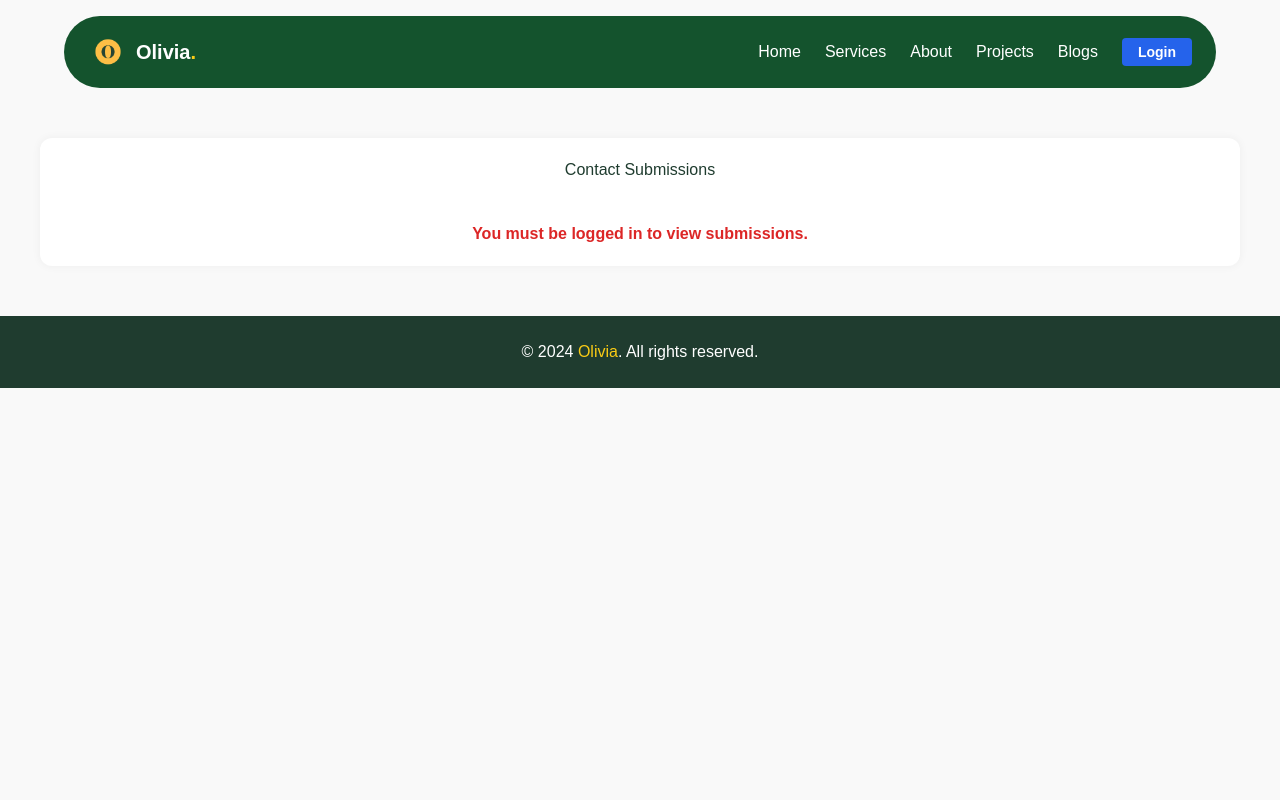
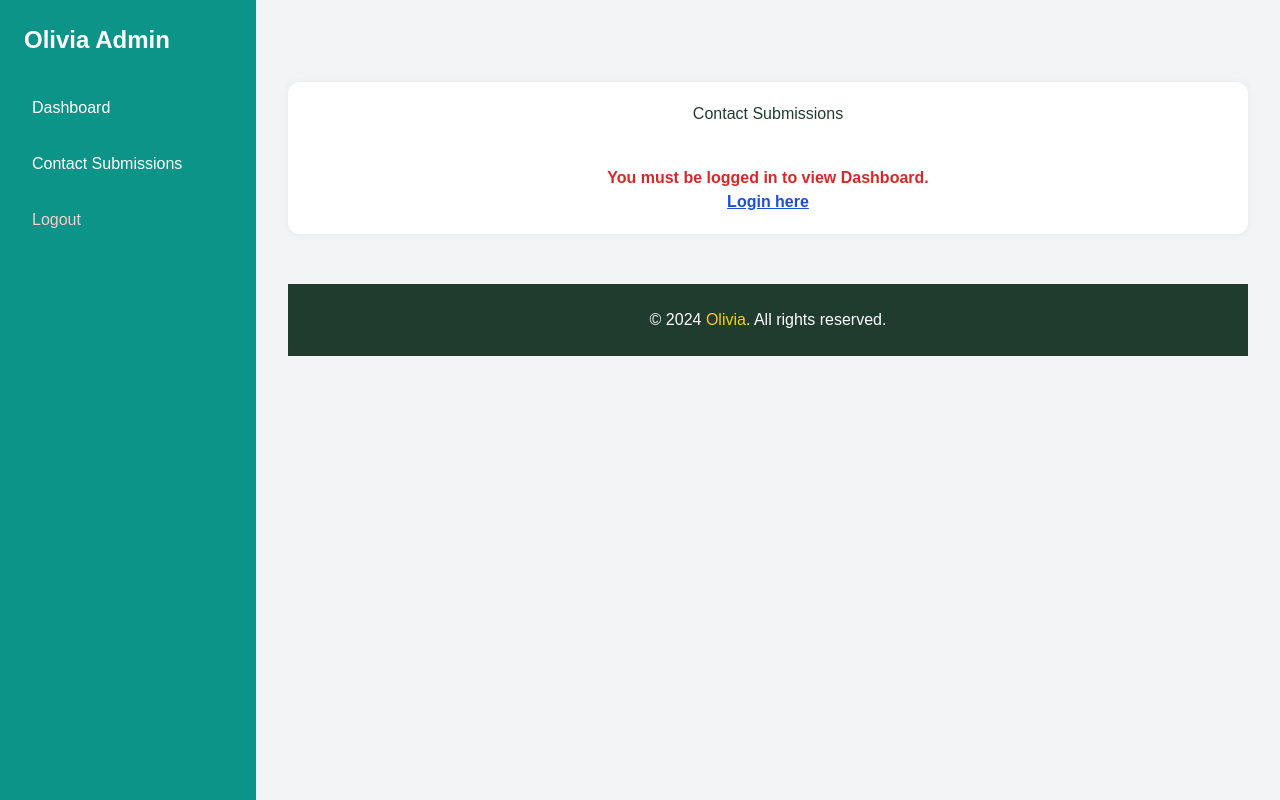
Before and after one commit to Athira523/portfolio, a PHP site: page /admin/showpage.php in a window 1280 px wide. Run offline with PHP 8.4, Linux system fonts and the light colour scheme; some libraries are stand-ins or nearby versions.

Commit message:
dashboard

```diff
--- a/admin/showpage.php
+++ b/admin/showpage.php
@@ -1,4 +1,3 @@
-
 <?php
 session_start();
 error_reporting(E_ALL);
@@ -11,8 +10,9 @@ header("Cache-Control: no-store, no-cache, must-revalidate, max-age=0");
 header("Cache-Control: post-check=0, pre-check=0", false);
 header("Pragma: no-cache");
 
-// Only fetch submissions if logged in
-if (isset($_SESSION['admin_logged_in']) && $_SESSION['admin_logged_in'] === true) {
+$logged_in = isset($_SESSION['admin_logged_in']) && $_SESSION['admin_logged_in'] === true;
+
+if ($logged_in) {
     $sql = "SELECT id, name, email, phone, service, budget, country, message, created_at FROM contacts ORDER BY id DESC";
     $result = $conn->query($sql);
 }
@@ -66,33 +66,16 @@ if (isset($_SESSION['admin_logged_in']) && $_SESSION['admin_logged_in'] === true
 <body>
 
   <!-- Header -->
-  <header class="bg-green-900 text-white px-6 py-4 max-w-6xl mx-auto mt-4 rounded-full flex justify-between items-center">
-    <div class="flex items-center space-x-2">
-      <img src="../image/logo.png" alt="Logo" class="h-10 w-10">
-      <span class="text-xl font-semibold">Olivia<span class="text-yellow-400">.</span></span>
-    </div>
-    <nav class="flex items-center space-x-6">
-      <a href="../index.php" class="hover:text-yellow-400">Home</a>
-      <a href="../public/services.php" class="hover:text-yellow-400">Services</a>
-      <a href="../public/about.php" class="hover:text-yellow-400">About</a>
-      <a href="../public/projects.php" class="hover:text-yellow-400">Projects</a>
-      <a href="../public/blogs.php" class="hover:text-yellow-400">Blogs</a>
+  <body class="flex bg-gray-100">
+<?php include('../includes/sidebar.php'); ?>
+<div class="flex-1 p-8">
 
-      <!-- LOGIN or LOGOUT -->
-      <?php if (isset($_SESSION['admin_logged_in']) && $_SESSION['admin_logged_in'] === true): ?>
-        <span class="text-sm text-yellow-300 ml-2">Welcome, <?= htmlspecialchars($_SESSION['admin_username']) ?></span>
-        <a href="../admin/admin_logout.php" class="ml-4 bg-red-600 hover:bg-red-700 text-white px-4 py-1 rounded text-sm font-semibold">Logout</a>
-      <?php else: ?>
-        <a href="../admin/admin_login.php" class="ml-4 bg-blue-600 hover:bg-blue-700 text-white px-4 py-1 rounded text-sm font-semibold">Login</a>
-      <?php endif; ?>
-    </nav>
-  </header>
 
   <!-- Table Content -->
   <div class="table-container">
     <h1>Contact Submissions</h1>
 
-    <?php if (isset($_SESSION['admin_logged_in']) && $_SESSION['admin_logged_in'] === true): ?>
+    <?php if ($logged_in): ?>
       <?php if ($result && $result->num_rows > 0): ?>
         <div class="overflow-auto">
           <table>
@@ -136,7 +119,10 @@ if (isset($_SESSION['admin_logged_in']) && $_SESSION['admin_logged_in'] === true
         <p class="text-center text-gray-600">No contact submissions found.</p>
       <?php endif; ?>
     <?php else: ?>
-      <p class="text-center text-red-600 font-semibold mt-10">You must be logged in to view submissions.</p>
+      <p class="text-center text-red-600 font-semibold mt-10">
+        You must be logged in to view Dashboard. <br>
+        <a href="admin_login.php" class="text-blue-700 underline">Login here</a>
+      </p>
     <?php endif; ?>
 
     <?php $conn->close(); ?>
@@ -150,8 +136,11 @@ if (isset($_SESSION['admin_logged_in']) && $_SESSION['admin_logged_in'] === true
       }
     });
   </script>
-<footer class="mt-12 bg-[#1f3c2f] text-white py-6 text-center">
+
+  <footer class="mt-12 bg-[#1f3c2f] text-white py-6 text-center">
     <p>&copy; 2024 <span class="text-yellow-400">Olivia</span>. All rights reserved.</p>
   </footer>
+  </div> <!-- close flex-1 -->
 </body>
+  </body>
 </html>
--- /dev/null
+++ b/includes/sidebar.php
@@ -0,0 +1,9 @@
+<!-- includes/sidebar.php -->
+<div class="w-64 bg-teal-600 min-h-screen p-6">
+  <h2 class="text-white text-2xl font-bold mb-8">Olivia Admin</h2>
+  <nav class="flex flex-col space-y-4">
+    <a href="dashboard.php" class="text-white hover:bg-teal-700 p-2 rounded">Dashboard</a>
+    <a href="showpage.php" class="text-white hover:bg-teal-700 p-2 rounded">Contact Submissions</a>
+    <a href="admin_logout.php" class="text-red-200 hover:text-white p-2 rounded">Logout</a>
+  </nav>
+</div>
```
Also changed, not shown: admin/admin_logout.php (+17 -4 lines), admin/dashboard.php (added, +40 -0 lines).
